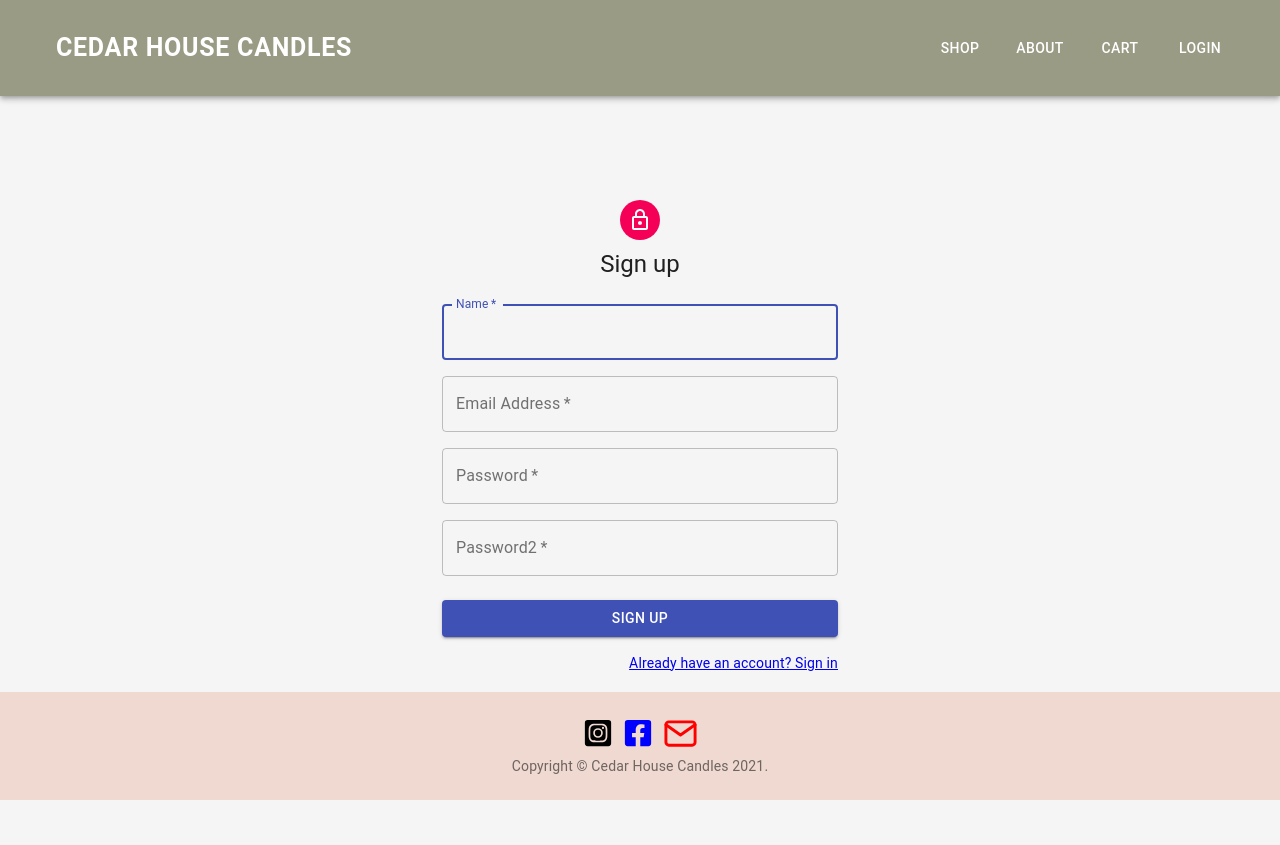
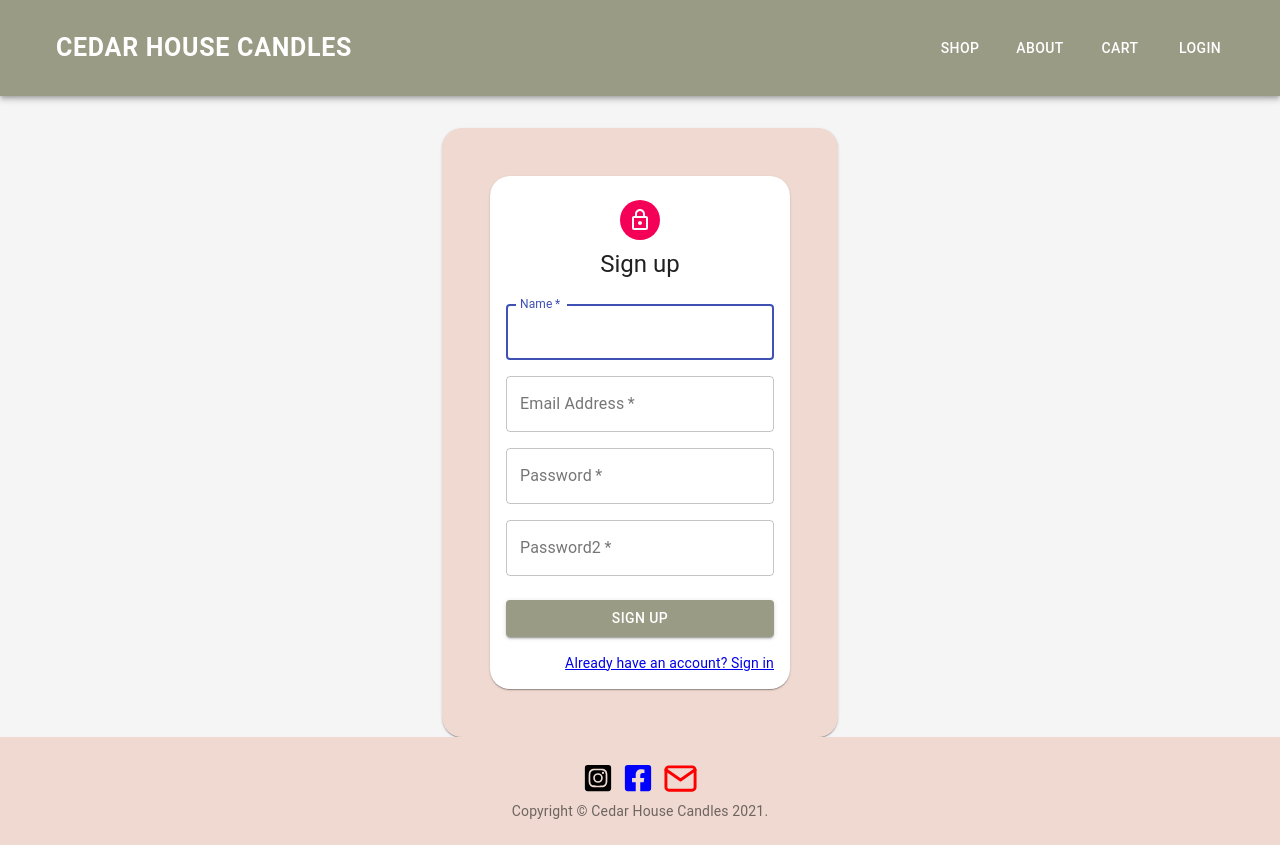
Before and after one commit to AndrewMorrow/cedar-house-candles, a React (Create React App) app in the folder client/: page /register in a window 1280 px wide. Before the commit the page ends 800 px from the top, so only its background shows below. Built offline with nearby package versions, Linux system fonts and the light colour scheme.

Commit message:
style sign in and register

```diff
--- a/client/src/components/pages/Login.js
+++ b/client/src/components/pages/Login.js
@@ -1,39 +1,57 @@
-import React, { useEffect, useRef, useContext } from "react";
-import Avatar from "@material-ui/core/Avatar";
-import Button from "@material-ui/core/Button";
-import CssBaseline from "@material-ui/core/CssBaseline";
-import TextField from "@material-ui/core/TextField";
-import FormControlLabel from "@material-ui/core/FormControlLabel";
-import Checkbox from "@material-ui/core/Checkbox";
-import { Link } from "react-router-dom";
-import Grid from "@material-ui/core/Grid";
-import Box from "@material-ui/core/Box";
-import LockOutlinedIcon from "@material-ui/icons/LockOutlined";
-import Typography from "@material-ui/core/Typography";
-import { makeStyles } from "@material-ui/core/styles";
-import Container from "@material-ui/core/Container";
-import { loginUser, setErrors } from "../../store/actions/authActions";
-import { Store } from "../../store";
-import classnames from "classnames";
-import { ORDER_LIST_MY_RESET } from "../../store/actions/types";
-
+import React, { useEffect, useRef, useContext } from 'react';
+import Avatar from '@material-ui/core/Avatar';
+import Button from '@material-ui/core/Button';
+import CssBaseline from '@material-ui/core/CssBaseline';
+import TextField from '@material-ui/core/TextField';
+import FormControlLabel from '@material-ui/core/FormControlLabel';
+import Checkbox from '@material-ui/core/Checkbox';
+import { Link } from 'react-router-dom';
+import Grid from '@material-ui/core/Grid';
+import Box from '@material-ui/core/Box';
+import LockOutlinedIcon from '@material-ui/icons/LockOutlined';
+import Typography from '@material-ui/core/Typography';
+import { makeStyles } from '@material-ui/core/styles';
+import Container from '@material-ui/core/Container';
+import { loginUser, setErrors } from '../../store/actions/authActions';
+import { Store } from '../../store';
+import classnames from 'classnames';
+import { ORDER_LIST_MY_RESET } from '../../store/actions/types';
+import { Paper, Card } from '@material-ui/core';
 const useStyles = makeStyles((theme) => ({
     paper: {
         marginTop: theme.spacing(8),
-        display: "flex",
-        flexDirection: "column",
-        alignItems: "center",
+        padding: theme.spacing(6),
+        display: 'flex',
+        flexDirection: 'column',
+        alignItems: 'center',
+        backgroundColor: '#efd9d1',
+        borderRadius: '1.25rem',
+    },
+    card: {
+        padding: theme.spacing(2),
+        display: 'flex',
+        flexDirection: 'column',
+        alignItems: 'center',
+
+        borderRadius: '1.25rem',
     },
     avatar: {
         margin: theme.spacing(1),
         backgroundColor: theme.palette.secondary.main,
     },
     form: {
-        width: "100%", // Fix IE 11 issue.
+        width: '100%', // Fix IE 11 issue.
         marginTop: theme.spacing(1),
     },
-    submit: {
+
+    button: {
         margin: theme.spacing(3, 0, 2),
+        color: 'white',
+        backgroundColor: '#999b84',
+
+        '&:focus': {
+            backgroundColor: 'transparent',
+        },
     },
 }));
 
@@ -48,7 +66,7 @@ const Login = (props) => {
         dispatch({
             type: ORDER_LIST_MY_RESET,
         });
-        if (state.auth.isAuthenticated) props.history.push("/dashboard");
+        if (state.auth.isAuthenticated) props.history.push('/dashboard');
     }, [state, props, dispatch]);
 
     const onSubmit = (e) => {
@@ -70,7 +88,8 @@ const Login = (props) => {
         <main>
             <Container component="main" maxWidth="xs">
                 <CssBaseline />
-                <div className={classes.paper}>
+                <Paper className={classes.paper}>
+                    <Card className={classes.card}>
                         <Avatar className={classes.avatar}>
                             <LockOutlinedIcon />
                         </Avatar>
@@ -95,7 +114,7 @@ const Login = (props) => {
                                 autoFocus
                                 inputRef={emailRef}
                                 error={errors.incorrect}
-                            className={classnames("", {
+                                className={classnames('', {
                                     invalid: errors.incorrect,
                                 })}
                             />
@@ -111,7 +130,7 @@ const Login = (props) => {
                                 autoComplete="current-password"
                                 inputRef={passwordRef}
                                 error={errors.incorrect}
-                            className={classnames("", {
+                                className={classnames('', {
                                     invalid: errors.incorrect,
                                 })}
                             />
@@ -120,8 +139,7 @@ const Login = (props) => {
                                 type="submit"
                                 fullWidth
                                 variant="contained"
-                            color="primary"
-                            className={classes.submit}
+                                className={classes.button}
                             >
                                 Sign In
                             </Button>
@@ -133,7 +151,8 @@ const Login = (props) => {
                                 </Grid>
                             </Grid>
                         </form>
-                </div>
+                    </Card>
+                </Paper>
             </Container>
         </main>
     );
--- a/client/src/components/pages/Register.js
+++ b/client/src/components/pages/Register.js
@@ -15,13 +15,24 @@ import Container from '@material-ui/core/Container';
 import { Store } from '../../store';
 import { registerUser, setErrors } from '../../store/actions/authActions';
 import classnames from 'classnames';
+import { Paper, Card } from '@material-ui/core';
 
 const useStyles = makeStyles((theme) => ({
     paper: {
-        marginTop: theme.spacing(8),
+        padding: theme.spacing(6),
         display: 'flex',
         flexDirection: 'column',
         alignItems: 'center',
+        backgroundColor: '#efd9d1',
+        borderRadius: '1.25rem',
+    },
+    card: {
+        padding: theme.spacing(2),
+        display: 'flex',
+        flexDirection: 'column',
+        alignItems: 'center',
+
+        borderRadius: '1.25rem',
     },
     avatar: {
         margin: theme.spacing(1),
@@ -31,8 +42,14 @@ const useStyles = makeStyles((theme) => ({
         width: '100%', // Fix IE 11 issue.
         marginTop: theme.spacing(3),
     },
-    submit: {
+    button: {
         margin: theme.spacing(3, 0, 2),
+        color: 'white',
+        backgroundColor: '#999b84',
+
+        '&:focus': {
+            backgroundColor: 'transparent',
+        },
     },
 }));
 
@@ -44,7 +61,6 @@ const Register = (props) => {
     const emailRef = useRef();
     const passwordRef = useRef();
     const password2Ref = useRef();
-
 
     useEffect(() => {
         if (state.auth.isAuthenticated) props.history.push('/dashboard');
@@ -68,14 +84,19 @@ const Register = (props) => {
     return (
         <Container component="main" maxWidth="xs">
             <CssBaseline />
-            <div className={classes.paper}>
+            <Paper className={classes.paper}>
+                <Card className={classes.card}>
                     <Avatar className={classes.avatar}>
                         <LockOutlinedIcon />
                     </Avatar>
                     <Typography component="h1" variant="h5">
                         Sign up
                     </Typography>
-                <form className={classes.form} noValidate onSubmit={onSubmit}>
+                    <form
+                        className={classes.form}
+                        noValidate
+                        onSubmit={onSubmit}
+                    >
                         <Grid container spacing={2}>
                             <Grid item xs={12} sm={12}>
                                 <TextField
@@ -148,14 +169,12 @@ const Register = (props) => {
                                     })}
                                 />
                             </Grid>
-
                         </Grid>
                         <Button
                             type="submit"
                             fullWidth
                             variant="contained"
-                        color="primary"
-                        className={classes.submit}
+                            className={classes.button}
                         >
                             Sign Up
                         </Button>
@@ -167,7 +186,8 @@ const Register = (props) => {
                             </Grid>
                         </Grid>
                     </form>
-            </div>
+                </Card>
+            </Paper>
         </Container>
     );
 };
--- a/client/src/components/subComponents/Checkout.js
+++ b/client/src/components/subComponents/Checkout.js
@@ -51,6 +51,7 @@ const useStyles = makeStyles((theme) => ({
     },
     stepper: {
         padding: theme.spacing(3, 0, 5),
+
     },
     buttons: {
         display: "flex",
@@ -63,14 +64,17 @@ const useStyles = makeStyles((theme) => ({
         fontWeight: 'bold',
         backgroundColor: '#999b84',
 
-        '&:focus': {
-            backgroundColor: 'transparent',
-        },
+        // '&:focus': {
+        //     backgroundColor: 'transparent',
+        // },
         '&:hover': {
             backgroundColor: '#d8ac9c',
 
         },
     },
+    step: {
+        color: '#d8ac9c'
+    }
 }));
 
 const steps = ["Shipping address", "Payment details", "Review your order"];
@@ -156,8 +160,8 @@ export default function Checkout() {
                         className={classes.stepper}
                     >
                         {steps.map((label) => (
-                            <Step key={label}>
-                                <StepLabel>{label}</StepLabel>
+                            <Step  key={label}>
+                                <StepLabel className={classes.step}>{label}</StepLabel>
                             </Step>
                         ))}
                     </Stepper>
```
Lines whose indentation alone changed are shown as unchanged.
